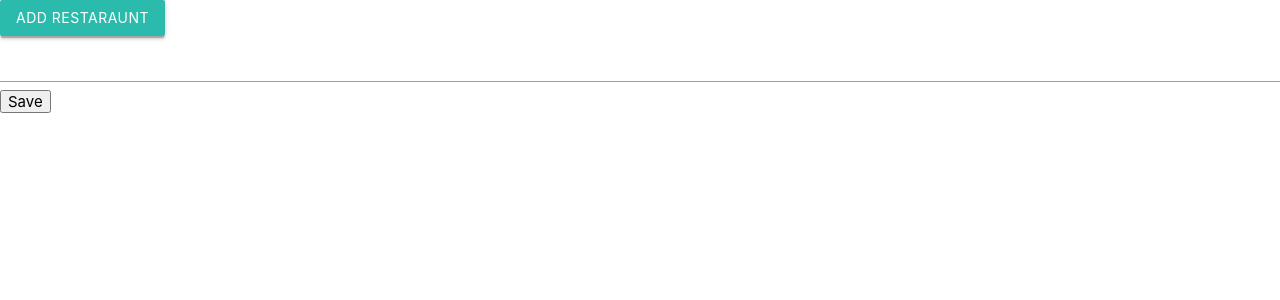
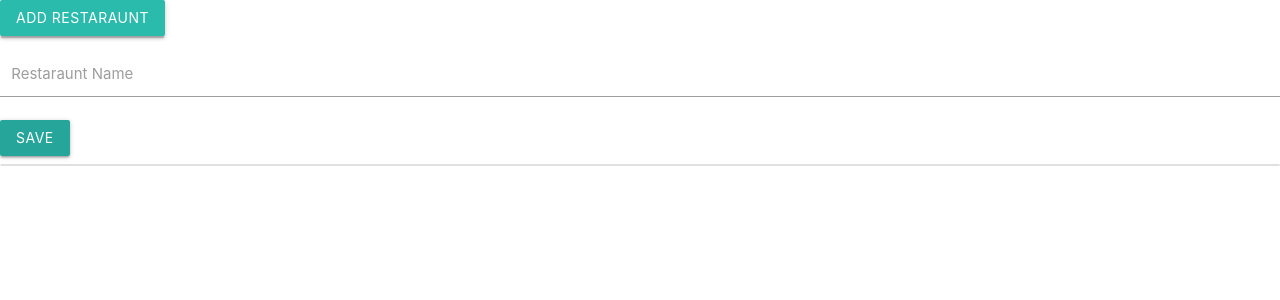
Before and after one commit to DeanDK/tdd-react, a React (Vite) app: page / in a window 1280 px wide. Both pictures are taken after a click on the button "ADD RESTARAUNT". Shown: the top 300 px of the page. Built offline with nearby package versions, Linux system fonts and the light colour scheme.

Commit message:
Updated simple form UI

```diff
--- a/src/NewRestarauntForm.js
+++ b/src/NewRestarauntForm.js
@@ -1,4 +1,5 @@
 import React, { Component } from 'react';
+import { Button, TextInput } from 'react-materialize';
 
 export default class NewRestarauntForm extends Component {
   state = { inputText: '' };
@@ -15,18 +16,20 @@ export default class NewRestarauntForm extends Component {
   }
 
   render() {
+    const { inputText } = this.state;
     return (
       <div>
-        <input
-          type="text"
+        <TextInput
+          label="Restaraunt Name"
           data-test="newRestaurantName"
           onChange={this.handleTextChange}
+          value={inputText}
         />
-        <button
+        <Button
           data-test="saveNewRestaurantButton"
           onClick={this.handleSave}
         >
-        Save</button>
+        Save</Button>
       </div>
     );
   }
--- a/src/RestarauntList.js
+++ b/src/RestarauntList.js
@@ -1,13 +1,19 @@
 import React from 'react';
+import {
+  Collection,
+  CollectionItem,
+} from 'react-materialize';
 
 const RestarauntList = ({ restaraunts }) => (
-  <ul>
+  <Collection>
     {
       restaraunts.map(restarauntName => (
-        <li key={restarauntName}>{restarauntName}</li>
+        <CollectionItem key={restarauntName}>
+          {restarauntName}
+        </CollectionItem>
       ))
     }
-  </ul>
+  </Collection>
 );
 
 export default RestarauntList;
```
Also changed, not shown: 3 other files (tests, documents, lock files or other folders).
